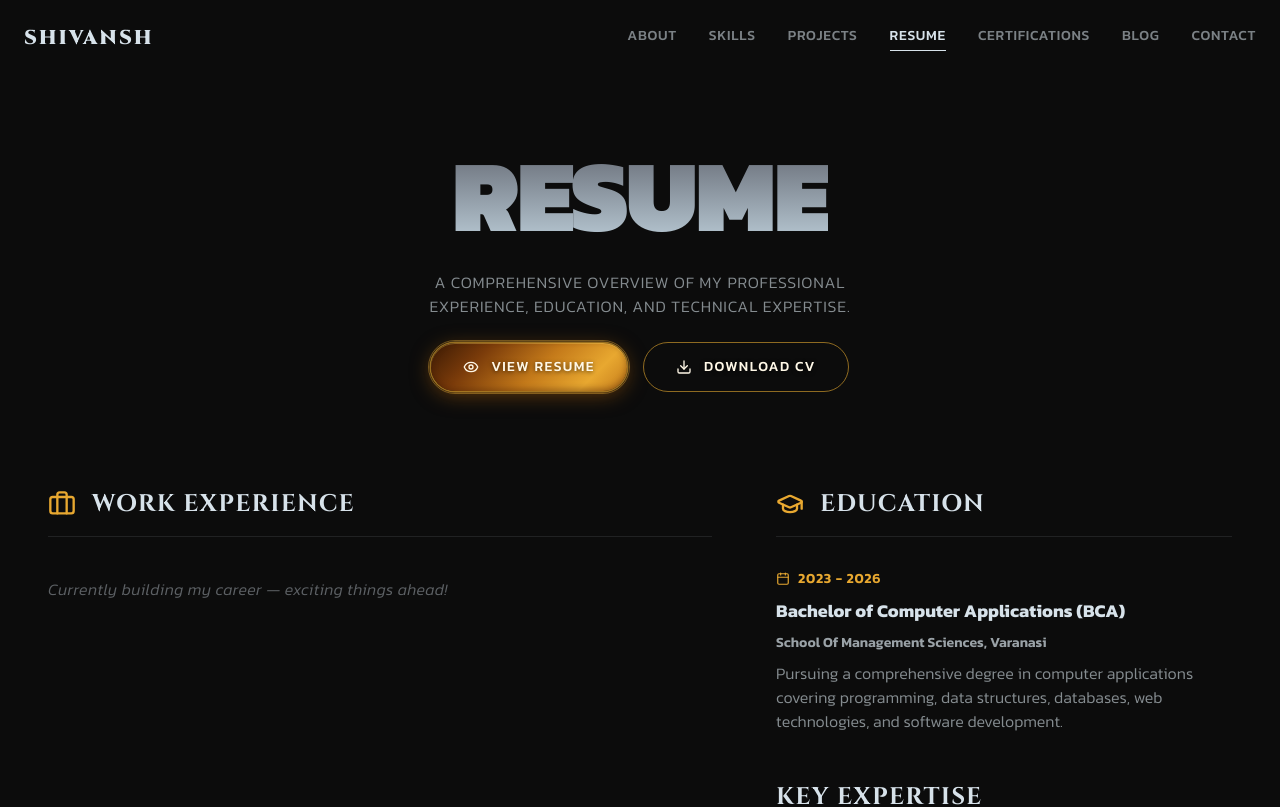
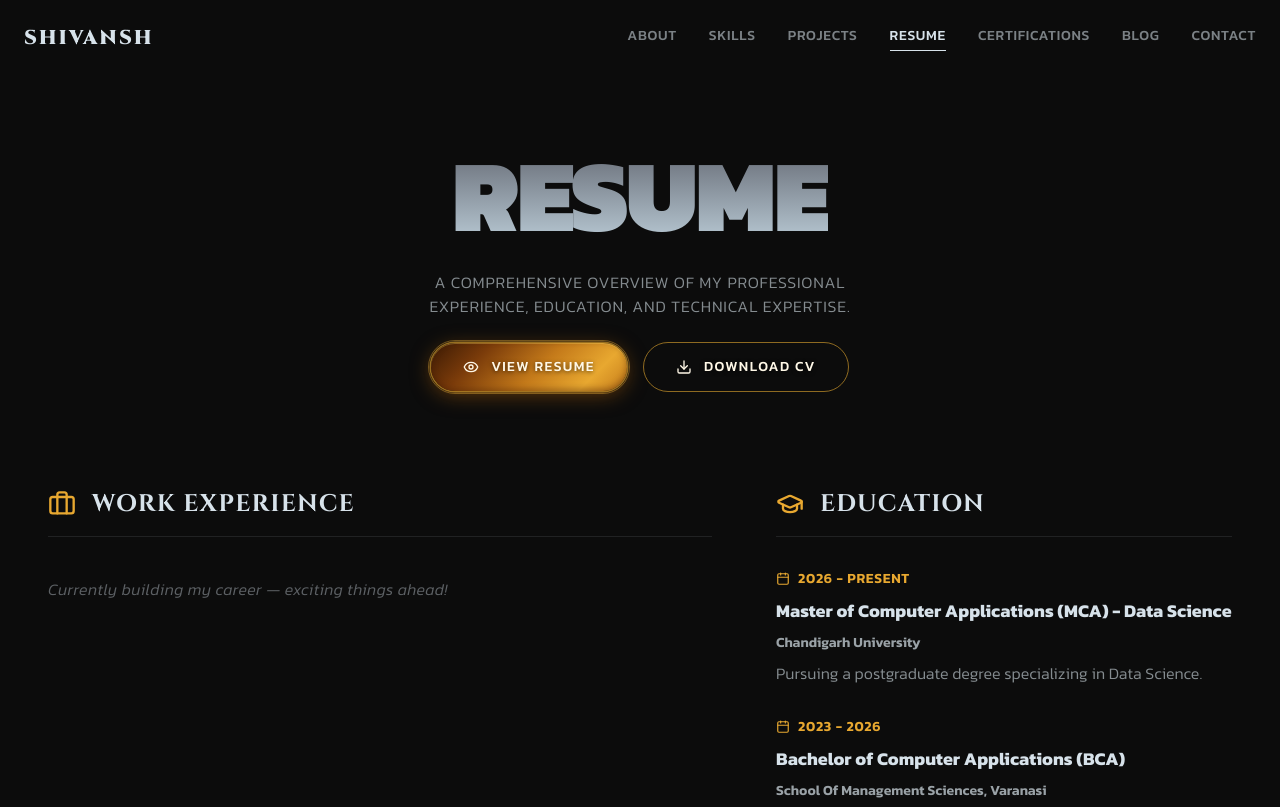
Before and after one commit to TITAN247/Portfolio, a React (Vite) app: page /resume in a window 1280 px wide. Shown: the top 807 px of the page. Built offline with nearby package versions, Linux system fonts and the light colour scheme.

Commit message:
added one more certificate ( data science for everyone ) reliance foundation

```diff
--- a/src/pages/CertificationsPage.tsx
+++ b/src/pages/CertificationsPage.tsx
@@ -4,6 +4,12 @@ import FadeIn from '../components/FadeIn';
 import { Award, ExternalLink, Calendar, ShieldCheck } from 'lucide-react';
 
 const certifications = [
+  {
+    title: 'Data Science for Everyone',
+    issuer: 'Reliance Foundation Skilling Academy & Skill India',
+    date: 'Jul 2026',
+    link: '/certificates/certificate_0168d594-ec95-4e4d-a060-2cd5c4fd6aaa.pdf',
+  },
   {
     title: 'Quantitative Research Job Simulation',
     issuer: 'JPMorgan Chase & Co. (via Forage)',
--- a/src/pages/ResumePage.tsx
+++ b/src/pages/ResumePage.tsx
@@ -9,10 +9,16 @@ const experiences: { role: string; company: string; period: string; description:
 
 const education = [
   {
+    degree: 'Master of Computer Applications (MCA) - Data Science',
+    school: 'Chandigarh University',
+    period: '2026 - Present',
+    description: 'Pursuing a postgraduate degree specializing in Data Science.',
+  },
+  {
     degree: 'Bachelor of Computer Applications (BCA)',
     school: 'School Of Management Sciences, Varanasi',
     period: '2023 - 2026',
-    description: 'Pursuing a comprehensive degree in computer applications covering programming, data structures, databases, web technologies, and software development.',
+    description: 'Pursuing a comprehensive degree in computer applications covering programming, data structures, databases, web technologies, and software development. Final Average CGPA: 8.87 / 10',
   },
 ];
 
```
Also changed, not shown: public/certificates/certificate_0168d594-ec95-4e4d-a060-2cd5c4fd6aaa.jpg (added), 1 other file (tests, documents, lock files or other folders).
